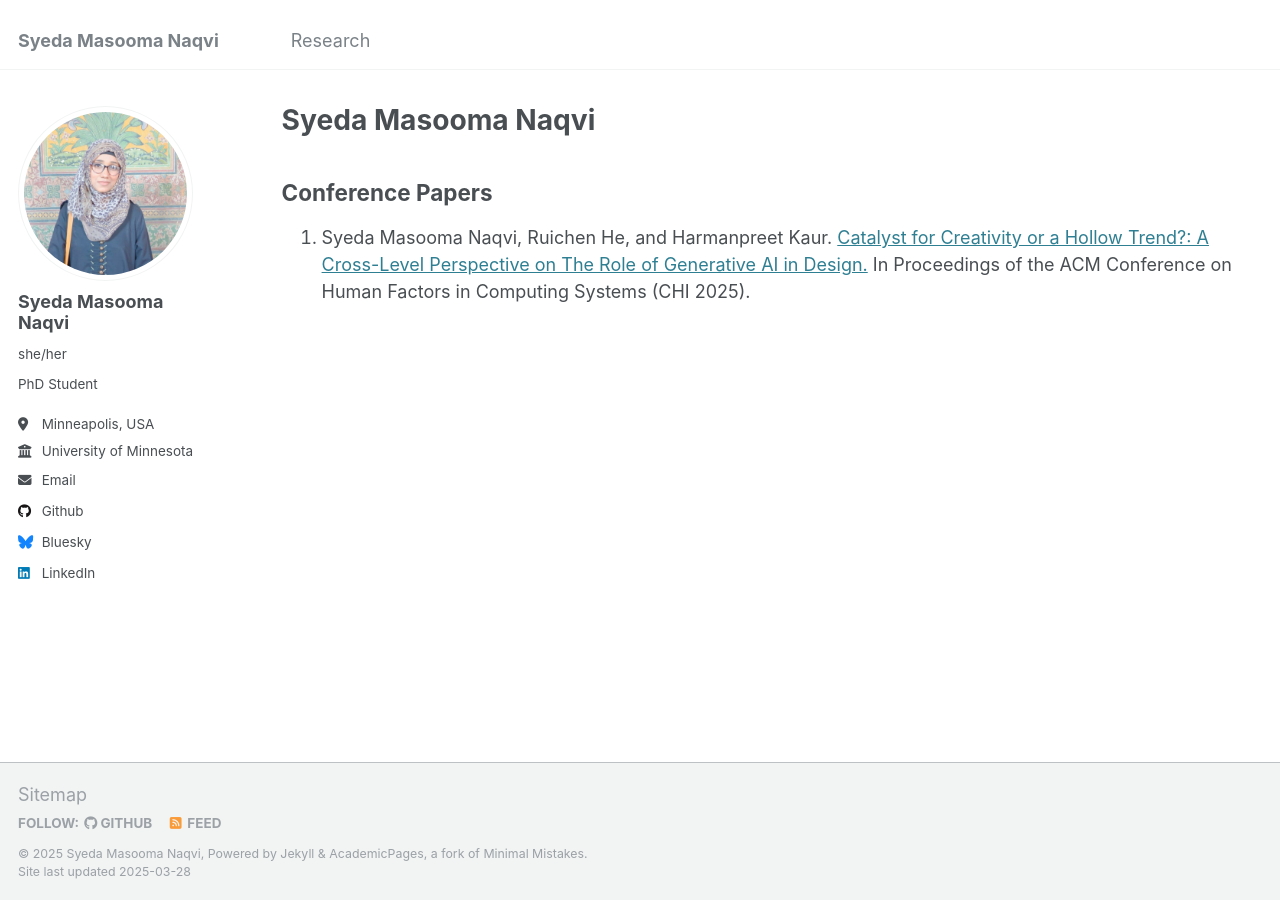
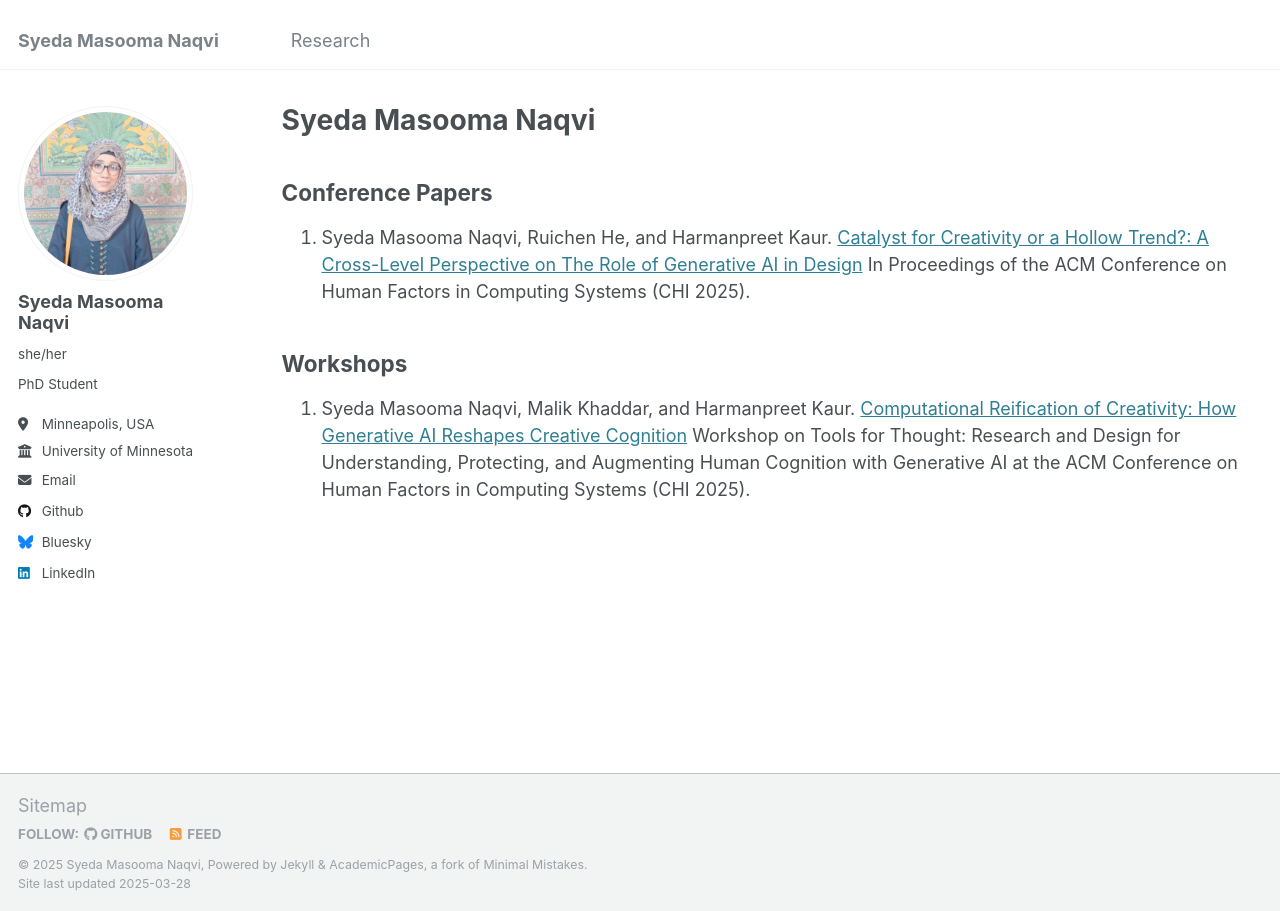
Before and after one commit to syedamasoomanaqvii/syedamasoomanaqvii.github.io, a Jekyll site: the page built from _pages/research.md, in a window 1280 px wide. Built offline with Jekyll 4.4.1, drawn with Linux system fonts in a browser that asks for light colours.

Commit message:
Update research.md

```diff
--- a/_pages/research.md
+++ b/_pages/research.md
@@ -8,5 +8,10 @@ redirect_from:
 ---
 
 {% include base_path %}
+
 ## Conference Papers
-1. Syeda Masooma Naqvi, Ruichen He, and Harmanpreet Kaur. [Catalyst for Creativity or a Hollow Trend?: A Cross-Level Perspective on The Role of Generative AI in Design.](/files/chi25-150.pdf) In Proceedings of the ACM Conference on Human Factors in Computing Systems (CHI 2025).
+1. Syeda Masooma Naqvi, Ruichen He, and Harmanpreet Kaur. [Catalyst for Creativity or a Hollow Trend?: A Cross-Level Perspective on The Role of Generative AI in Design](/files/chi25-150.pdf) In Proceedings of the ACM Conference on Human Factors in Computing Systems (CHI 2025).
+
+## Workshops
+1. Syeda Masooma Naqvi, Malik Khaddar, and Harmanpreet Kaur. [Computational Reification of Creativity: How Generative AI
+Reshapes Creative Cognition](/files/CHI2025_Workshop_Tools4Thought.pdf) Workshop on Tools for Thought: Research and Design for Understanding, Protecting, and Augmenting Human Cognition with Generative AI at the ACM Conference on Human Factors in Computing Systems (CHI 2025).
```
